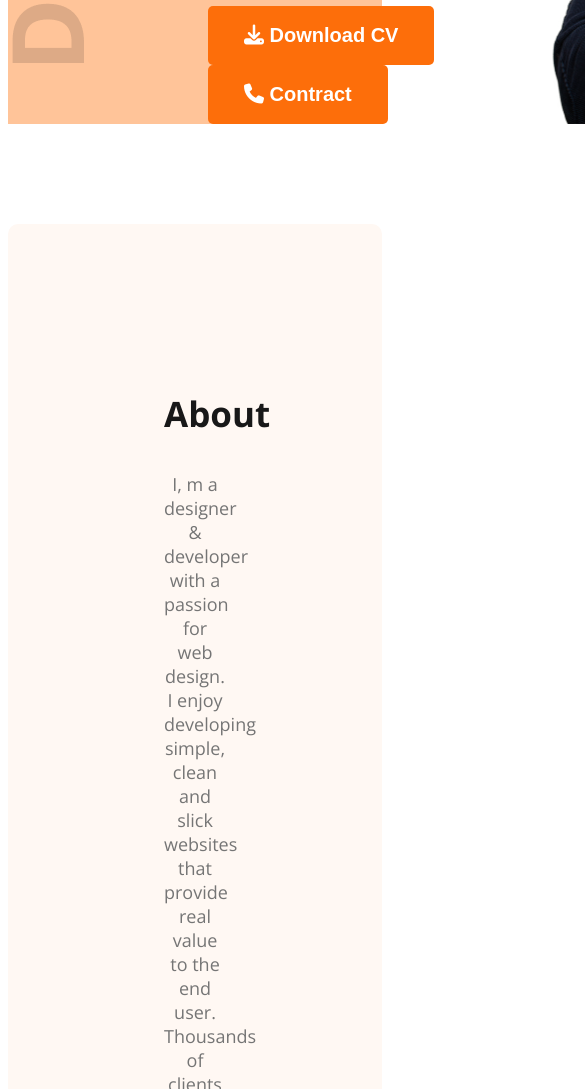
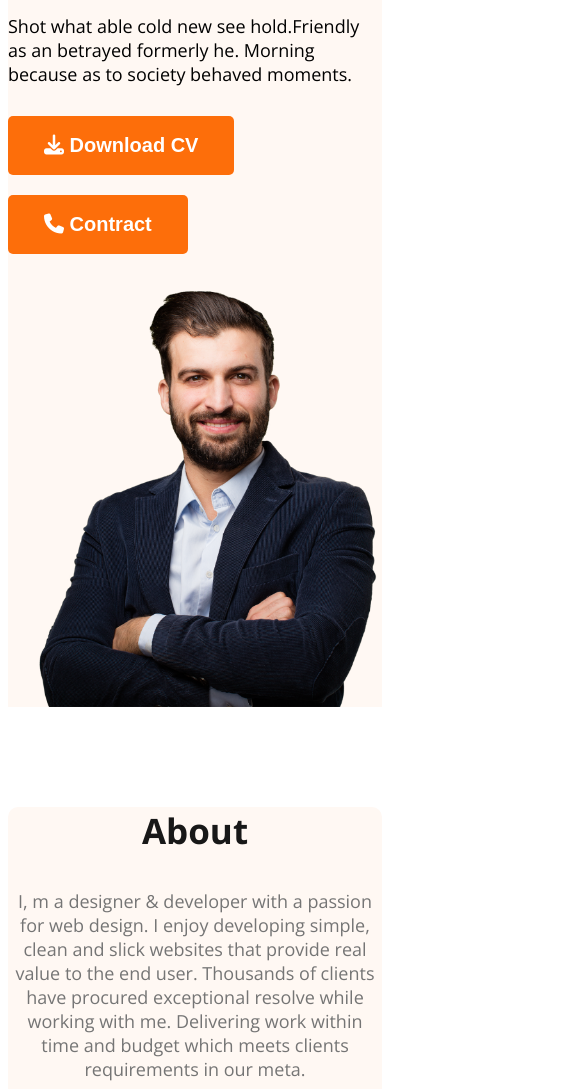
Before and after one commit to kira217-cyber/my-first-web, a plain HTML site: page index.html in a window 390 px wide. Shown: the part 810-1899 px from the top of the page, 585 px wide, since content can reach past the window. Drawn offline with nearby package versions, Linux system fonts and the light colour scheme.

Commit message:
added small device responsive

```diff
--- a/style/style.css
+++ b/style/style.css
@@ -229,3 +229,39 @@ footer input[type="text"] , footer input[type="email"] , footer textarea{
     padding: 24px 24px;
     border: none;
 }
+/* small device responsive */
+@media screen and (max-width:576px) {
+    nav,
+    .skills-container,
+    .resume-container ,
+    footer,
+    .about-items,
+    .banner
+    {
+        flex-direction: column;
+    }
+    footer{
+        padding: 20px;
+    }
+    .footer-column{
+        width: 100%;
+    }
+    .banner{
+        margin: 0;
+    }
+    .banner-profile-pic{
+        width: 100%;
+    }
+    .btn-primary{
+        margin-bottom: 20px;
+    }
+    .header{
+        background-image: none;
+    }
+    footer input[type="text"] , footer input[type="email"] , footer textarea{
+        width: calc(100% - 40px);
+    }
+    .about{
+        padding: 0;
+    }
+}
```
